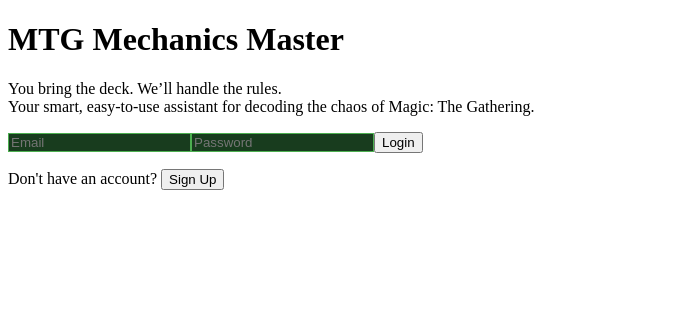
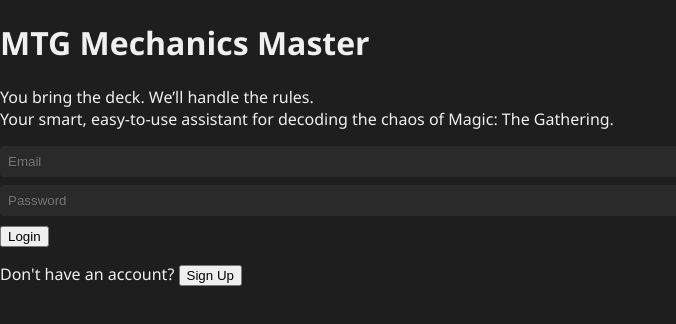
Before and after one commit to cdragon666/vrestin-counters, a React (Create React App) app: page / in a window 1280 px wide. Shown: the top 324 px of the page, without its empty margins (0-676 px from the left). Built offline with nearby package versions, Linux system fonts and the light colour scheme; no server answers.

Commit message:
Fix broken forest theme and improve layout styling

```diff
--- a/src/App.css
+++ b/src/App.css
@@ -1,38 +1,109 @@
-.forest-theme {
-  background-color: #0b3d0b;
-  background-image: linear-gradient(to bottom, #0b3d0b, #1a472a);
-  color: #e0f0dc;
+/* App.css */
+
+body, html {
+  margin: 0;
+  padding: 0;
+  font-family: "Segoe UI", Tahoma, Geneva, Verdana, sans-serif;
+  background-color: #1e1e1e;
+  color: #f0f0f0;
+  min-height: 100vh;
+}
+
+.app-container {
+  padding: 2rem;
+}
+
+.app-title {
+  text-align: center;
+  font-size: 2rem;
+  margin-bottom: 2rem;
+}
+
+.grid {
+  display: flex;
+  flex-wrap: wrap;
+  gap: 2rem;
+}
+
+.left-panel,
+.right-panel {
+  flex: 1;
+  min-width: 300px;
+}
+
+.card-list {
+  display: flex;
+  flex-wrap: wrap;
+  gap: 0.5rem;
+  margin-bottom: 1rem;
 }
 
 .card-button {
-  background-color: #264d26;
+  background-color: #2e2e2e;
+  padding: 0.5rem 1rem;
+  border-radius: 6px;
+  cursor: pointer;
+  transition: background-color 0.2s ease;
+}
+
+.card-button:hover {
+  background-color: #3a3a3a;
 }
 
 .card-button.active {
-  background-color: #66bb6a;
+  background-color: #4caf50;
+  color: white;
 }
 
-input, textarea {
-  background-color: #183c1e;
-  color: #f0fff4;
-  border: 1px solid #4caf50;
+input {
+  width: 100%;
+  padding: 0.5rem;
+  background-color: #2a2a2a;
+  border: none;
+  border-radius: 4px;
+  color: white;
+  margin-bottom: 0.5rem;
+}
+
+.btn {
+  padding: 0.5rem 1rem;
+  border-radius: 6px;
+  border: none;
+  font-weight: bold;
+  cursor: pointer;
+  margin-right: 0.5rem;
 }
 
 .btn.green {
-  background-color: #2e7d32;
+  background-color: #4caf50;
+  color: white;
 }
 
 .btn.red {
   background-color: #c62828;
+  color: white;
+}
+
+textarea.log-box {
+  width: 100%;
+  height: 200px;
+  background-color: #111;
+  color: white;
+  padding: 0.75rem;
+  border-radius: 8px;
+  resize: vertical;
+  border: none;
+  font-family: monospace;
 }
 
 .logout-button {
-  margin-bottom: 1rem;
+  float: right;
+  margin-top: -3.5rem;
   background-color: #4caf50;
+  border: none;
   color: white;
-  padding: 0.4rem 0.8rem;
+  font-weight: bold;
+  padding: 0.4rem 0.75rem;
   border-radius: 5px;
-  font-weight: bold;
-  border: none;
   cursor: pointer;
 }
```
